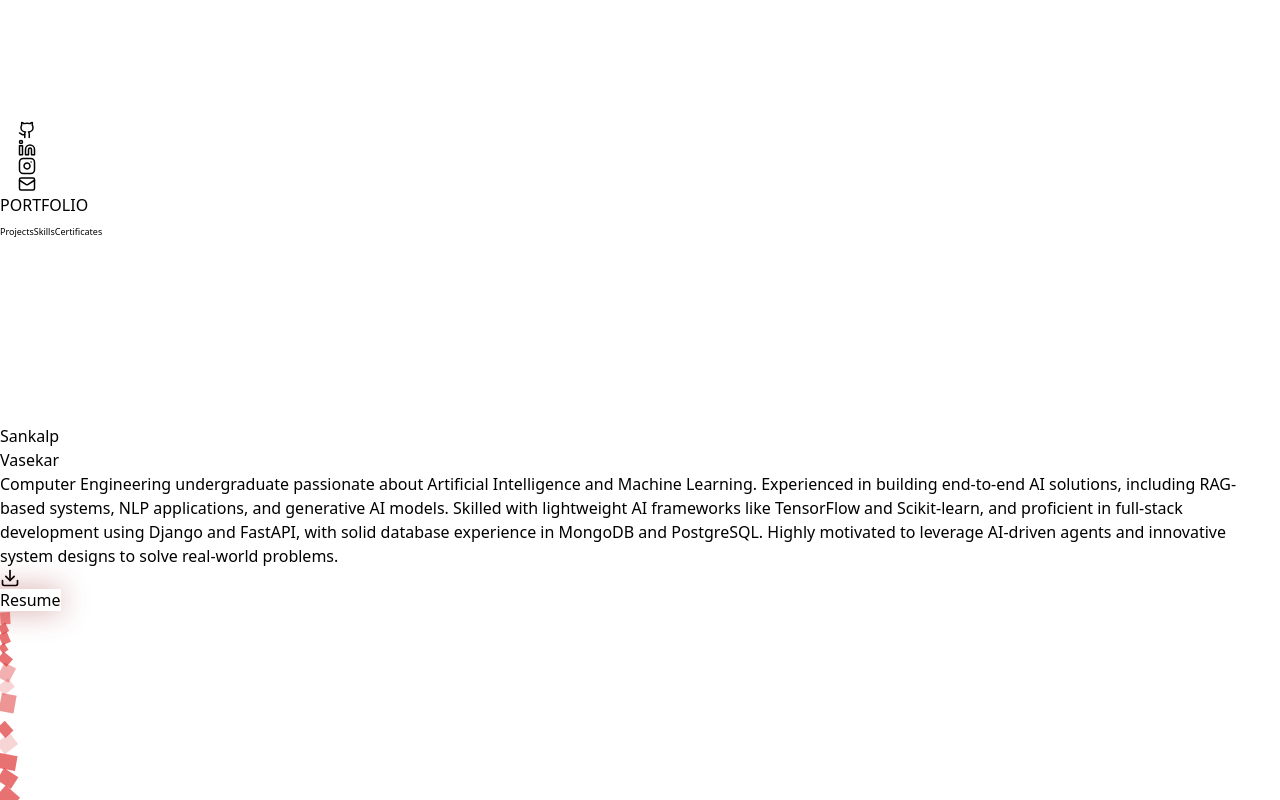
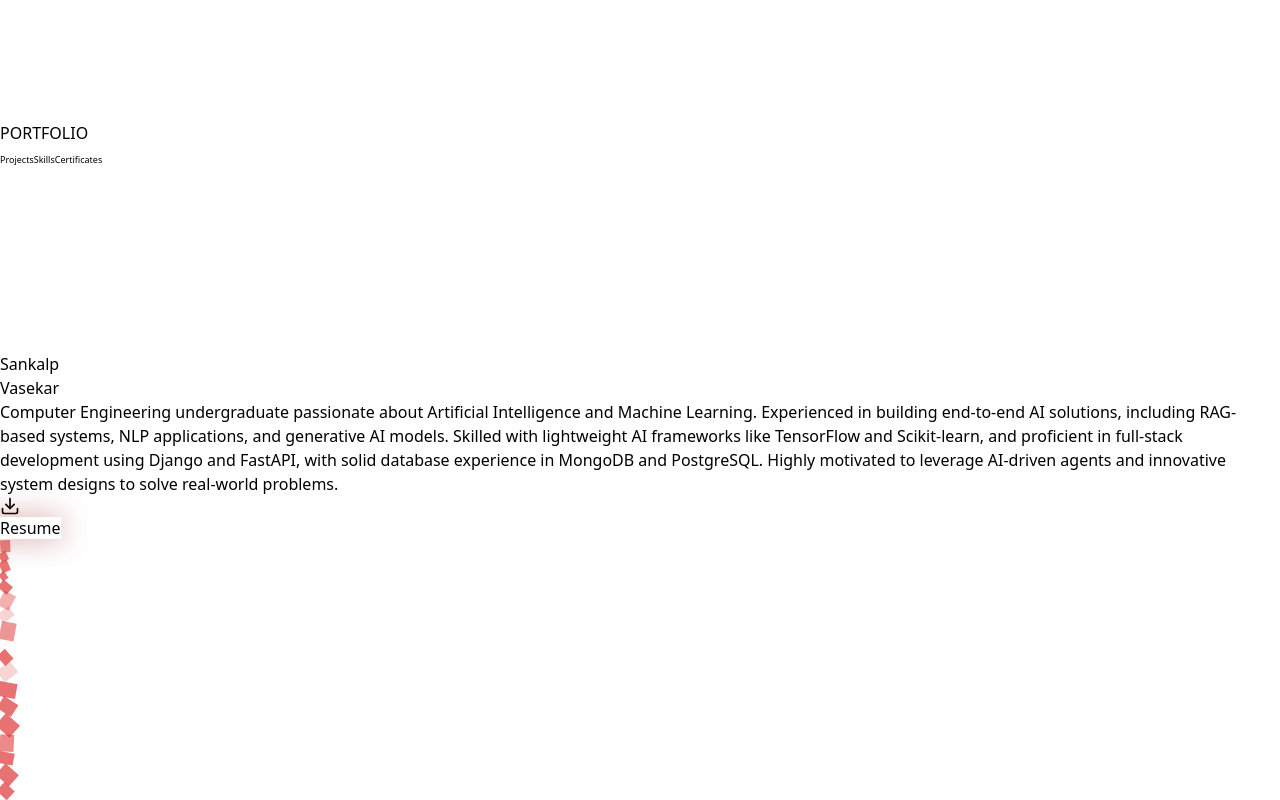
Before and after one commit to sankalpvasekar/My-Portfolio, a React (Vite) app: page / in a window 1280 px wide. Shown: the part 2040-2840 px from the top of the page. Built offline with nearby package versions, Linux system fonts and the light colour scheme.

Commit message:
Remove left social sidebar

```diff
--- a/src/App.jsx
+++ b/src/App.jsx
@@ -249,59 +249,7 @@ const GhostMist = () => {
     );
 };
 
-const SocialSidebar = () => (
-    <motion.div
-        initial={{ opacity: 0, x: -30 }}
-        animate={{ opacity: 1, x: 0 }}
-        transition={{ duration: 0.6, delay: 0.8 }}
-        className="fixed left-0 top-0 h-full z-40 hidden lg:flex flex-col items-center justify-end pb-10 pointer-events-none"
-        style={{ paddingLeft: '18px' }}
-    >
-        <div className="flex flex-col items-center gap-5 pointer-events-auto">
-            <motion.a
-                href={PERSONAL_INFO.socials.github}
-                target="_blank"
-                rel="noopener noreferrer"
-                title="GitHub"
-                whileHover={{ scale: 1.2, color: '#EAB308', filter: 'drop-shadow(0 0 8px rgba(234,179,8,0.7))' }}
-                className="text-stone-500 hover:text-yellow-400 transition-all duration-300"
-            >
-                <Github size={18} />
-            </motion.a>
-            <motion.a
-                href={PERSONAL_INFO.socials.linkedin}
-                target="_blank"
-                rel="noopener noreferrer"
-                title="LinkedIn"
-                whileHover={{ scale: 1.2, color: '#EAB308', filter: 'drop-shadow(0 0 8px rgba(234,179,8,0.7))' }}
-                className="text-stone-500 hover:text-yellow-400 transition-all duration-300"
-            >
-                <Linkedin size={18} />
-            </motion.a>
-            <motion.a
-                href={PERSONAL_INFO.socials.instagram}
-                target="_blank"
-                rel="noopener noreferrer"
-                title="Instagram"
-                whileHover={{ scale: 1.2, color: '#EAB308', filter: 'drop-shadow(0 0 8px rgba(234,179,8,0.7))' }}
-                className="text-stone-500 hover:text-yellow-400 transition-all duration-300"
-            >
-                <Instagram size={18} />
-            </motion.a>
-            <motion.a
-                href={`https://mail.google.com/mail/?view=cm&fs=1&to=${PERSONAL_INFO.email}`}
-                target="_blank"
-                rel="noopener noreferrer"
-                title="Email"
-                whileHover={{ scale: 1.2, color: '#EAB308', filter: 'drop-shadow(0 0 8px rgba(234,179,8,0.7))' }}
-                className="text-stone-500 hover:text-yellow-400 transition-all duration-300"
-            >
-                <Mail size={18} />
-            </motion.a>
-            <div className="w-px h-20 bg-gradient-to-b from-red-800 to-transparent mt-2" />
-        </div>
-    </motion.div>
-);
+
 
 const PERSONAL_INFO = {
     name: 'Sankalp Vasekar',
@@ -509,7 +457,7 @@ export default function App() {
     return (
         <div className="bg-black text-gray-200 font-sans selection:bg-red-900 selection:text-white w-screen h-screen overflow-y-scroll overflow-x-hidden overscroll-none snap-y snap-mandatory scroll-smooth custom-scrollbar">
             <GhostMist />
-            <SocialSidebar />
+
 
             <nav className="fixed top-0 left-0 w-full z-50 px-4 md:px-10 py-3 md:py-6 flex flex-col md:flex-row justify-between items-center gap-2 md:gap-0 bg-black/95 backdrop-blur-md border-b border-stone-900">
                 <div className="text-2xl md:text-3xl font-serif font-black tracking-tighter text-transparent bg-clip-text bg-gradient-to-r from-red-500 via-red-600 to-red-900">
```
